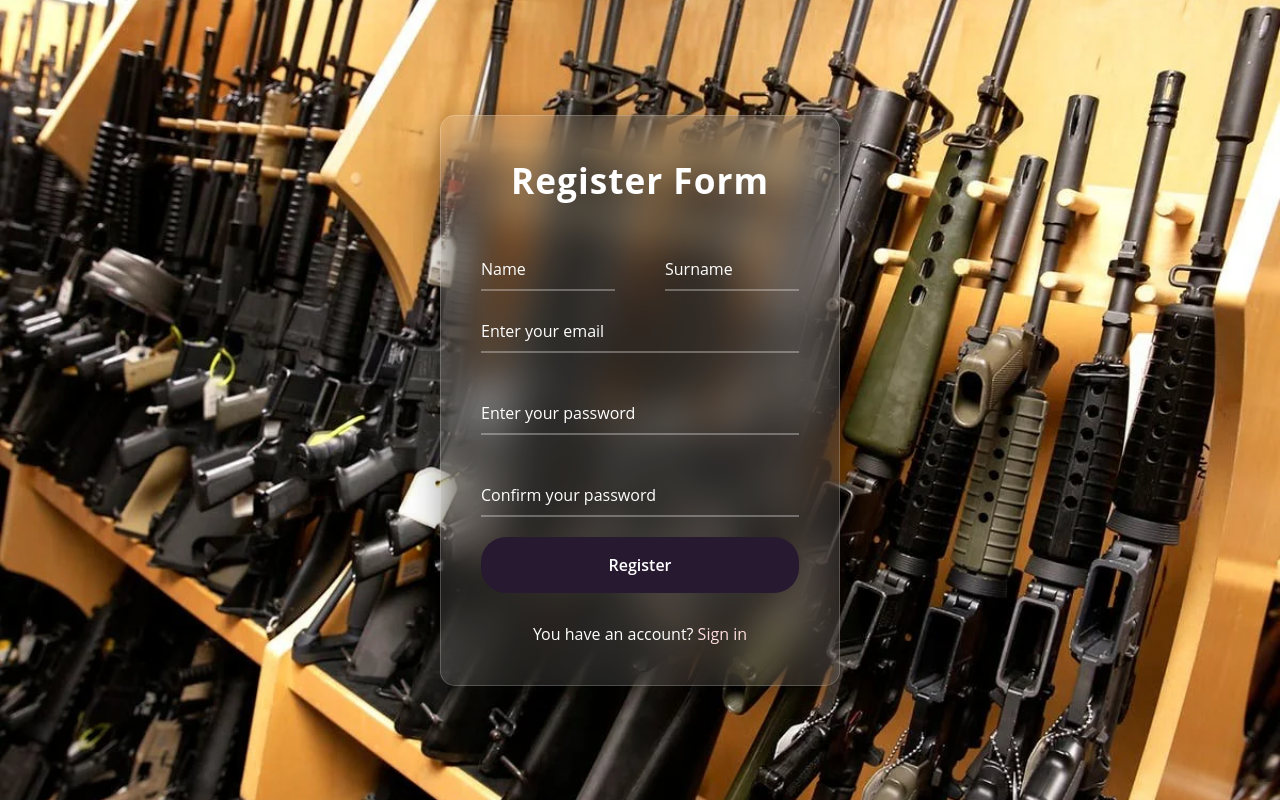
After one commit to valmirgll/Projekt-UBT, a PHP site: page /Register-form.html in a window 1280 px wide. The commit adds this page. Run offline with PHP 8.4, Linux system fonts and the light colour scheme.

Commit message:
Register-form, login-form update

```diff
--- a/Login-form.html
+++ b/Login-form.html
@@ -7,7 +7,7 @@
     <title>Document</title>
 </head>
 <body>
-    <div class="wrapper">
+    <div class="wrapper" >
         <form action="#">
           <h2>Login Form</h2>
           <div class="input-field">
@@ -27,7 +27,7 @@
           </div>
           <button type="submit">Log In</button>
           <div class="register">
-            <p>Don't have an account? <a href="#">Register</a></p>
+            <p>Don't have an account? <a href="Register-form.html">Register</a></p>
           </div>
         </form>
       </div>
--- /dev/null
+++ b/Register-form.html
@@ -0,0 +1,43 @@
+<!DOCTYPE html>
+<html lang="en">
+<head>
+    <meta charset="UTF-8">
+    <meta name="viewport" content="width=device-width, initial-scale=1.0">
+    <link rel="stylesheet" href="login.css">
+    <title>Document</title>
+</head>
+<body>
+    <div class="wrapper" >
+        <form action="#">
+          <h2>Register Form</h2>
+          <div  id = "name-surname"  style="border: none">
+            <div class="input-field" style="margin-bottom: 0px;">
+                <input type="text" required>
+                <label>Name</label>
+            </div>
+            <div class="input-field" style="margin-bottom: 0px;">
+                <input type="text" required>
+                <label>Surname</label>
+            </div>
+          </div>
+          <div class="input-field">
+            <input type="text" required>
+            <label>Enter your email</label>
+          </div>
+          <div class="input-field">
+            <input type="password" required>
+            <label>Enter your password</label>
+          </div>
+          <div class="input-field">
+            <input type="confirm-password" required>
+            <label>Confirm your password</label>
+          </div>
+          <button type="submit">Register</button>
+          <div class="register">
+            <p>You have an account? <a href="Login-form.html">Sign in</a></p>
+          </div>
+        </form>
+      </div>
+
+</body>
+</html>
--- a/login.css
+++ b/login.css
@@ -37,6 +37,7 @@
     -webkit-backdrop-filter: blur(20px);
     box-shadow: 0 8px 32px rgba(0, 0, 0, 0.37);
     transition: all 0.3s ease;
+    opacity: 1;
   }
 
   .wrapper:hover {
@@ -135,5 +136,11 @@ margin-left: 8px;
 .wrapper a {
 color: #ffdde1;
 text-decoration: none;
+}
 
+#name-surname    {
+    display: grid;
+    grid-template-columns: 1fr 1fr;
+    gap: 50px;
+    position: relative;
 }
```
